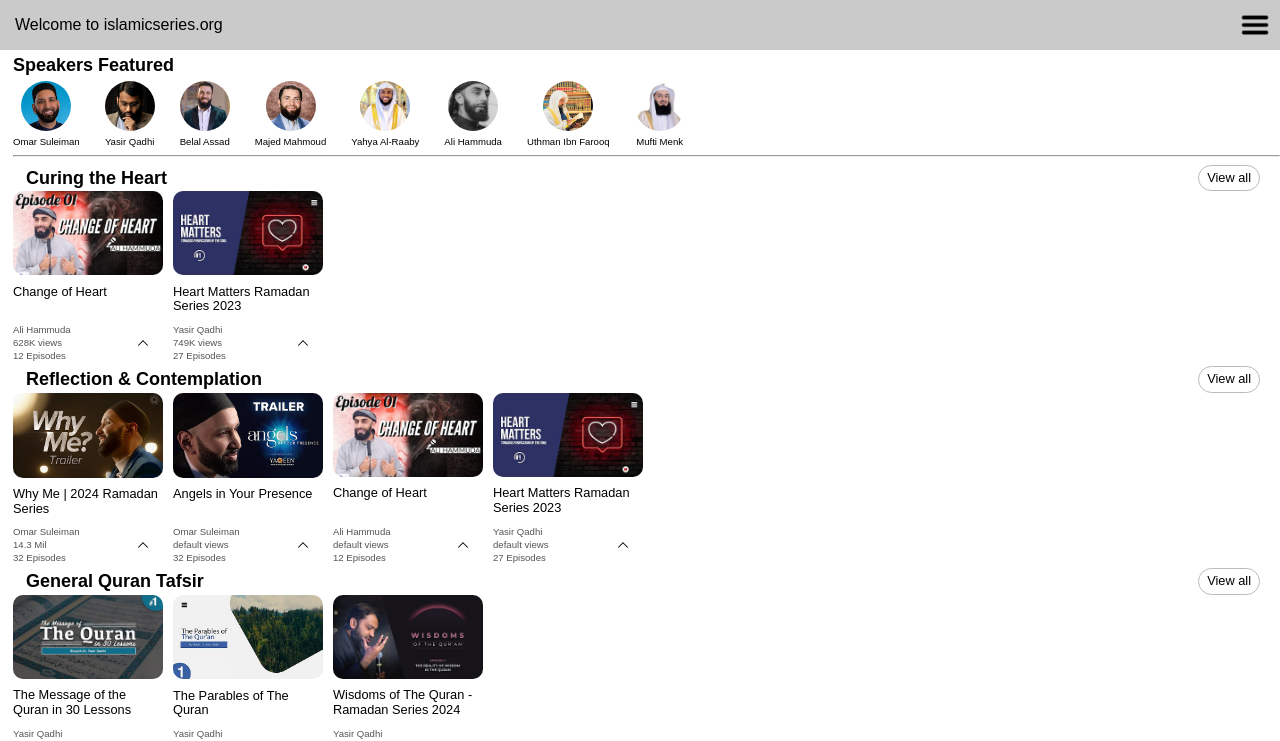
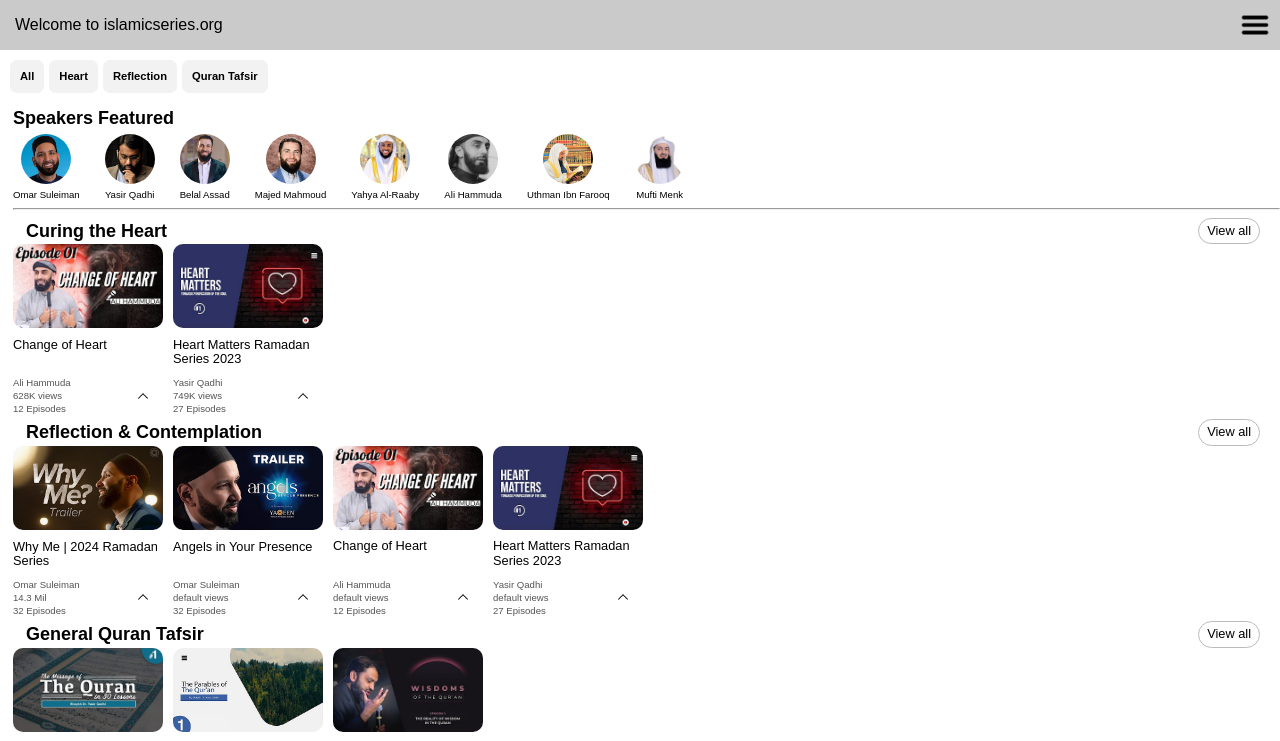
Before and after one commit to sajidmohd717/islamic-lectures-react, a React (Vite) app: page / in a window 1280 px wide. Shown: the top 741 px of the page. Built offline with nearby package versions, Linux system fonts and the light colour scheme.

Commit message:
added catagories tab on the top of website like youtube has

```diff
--- a/src/Header.jsx
+++ b/src/Header.jsx
@@ -1,10 +1,22 @@
-import hamburger from "./assets/hamburger.webp"
+import hamburger from "./assets/hamburger.webp";
 
 function Header() {
   return (
     <header>
-      <p className="nav-info">Welcome to islamicseries.org</p>
-      <img className="hamburger" src={hamburger} alt="" />
+      <div className="top-header">
+        <p className="nav-info">Welcome to islamicseries.org</p>
+        <img className="hamburger" src={hamburger} alt="" />
+      </div>
+      <div className="catagories-container">
+        <div className="catagories">
+          <button className="cat-btn">All</button>
+          <button className="cat-btn">Heart</button>
+          <button className="cat-btn">Reflection</button>
+          <button className="cat-btn">Quran Tafsir</button>
+          <button></button>
+        </div>
+        <div className="view-all-cat"></div>
+      </div>
     </header>
   );
 }
--- a/src/index.css
+++ b/src/index.css
@@ -1,6 +1,6 @@
 @import "normalize.css/normalize.css";
 
-header {
+.top-header {
   background-color: rgb(202, 202, 202);
   display: flex;
   justify-content: space-between;
@@ -35,3 +35,22 @@ h3 {
 .hamburger {
   width: 30px;
 }
+
+.cat-btn {
+  /* border: 1px solid black; */
+  border-radius: 7px;
+  padding: 10px 10px;
+  font-weight: bold;
+  background-color: #F2F2F2;
+  font-size: 0.7em;
+}
+
+.catagories-container {
+  padding: 10px;
+}
+
+.catagories {
+  display: flex;
+  flex-direction: row;
+  gap: 5px;
+}
```
